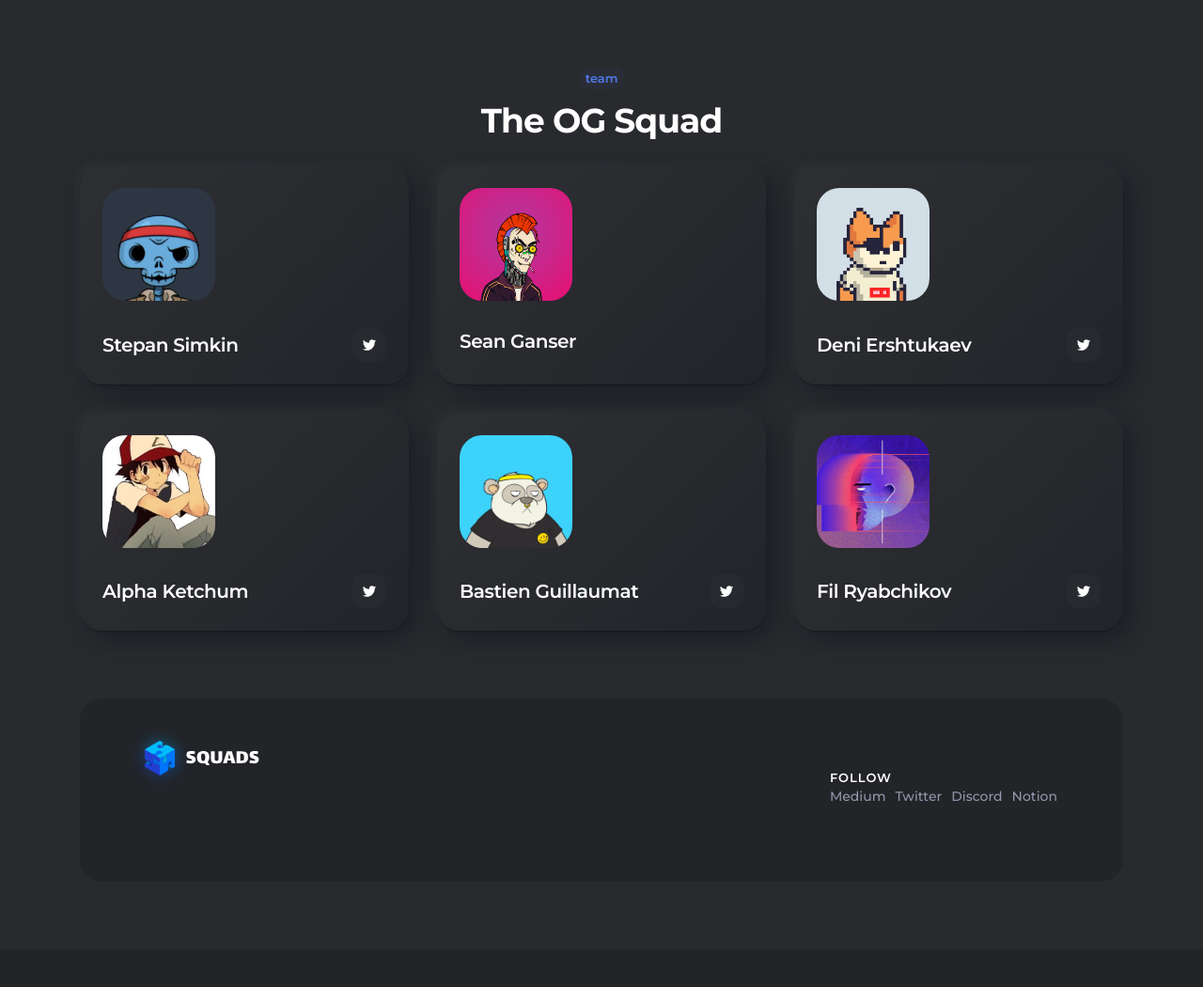
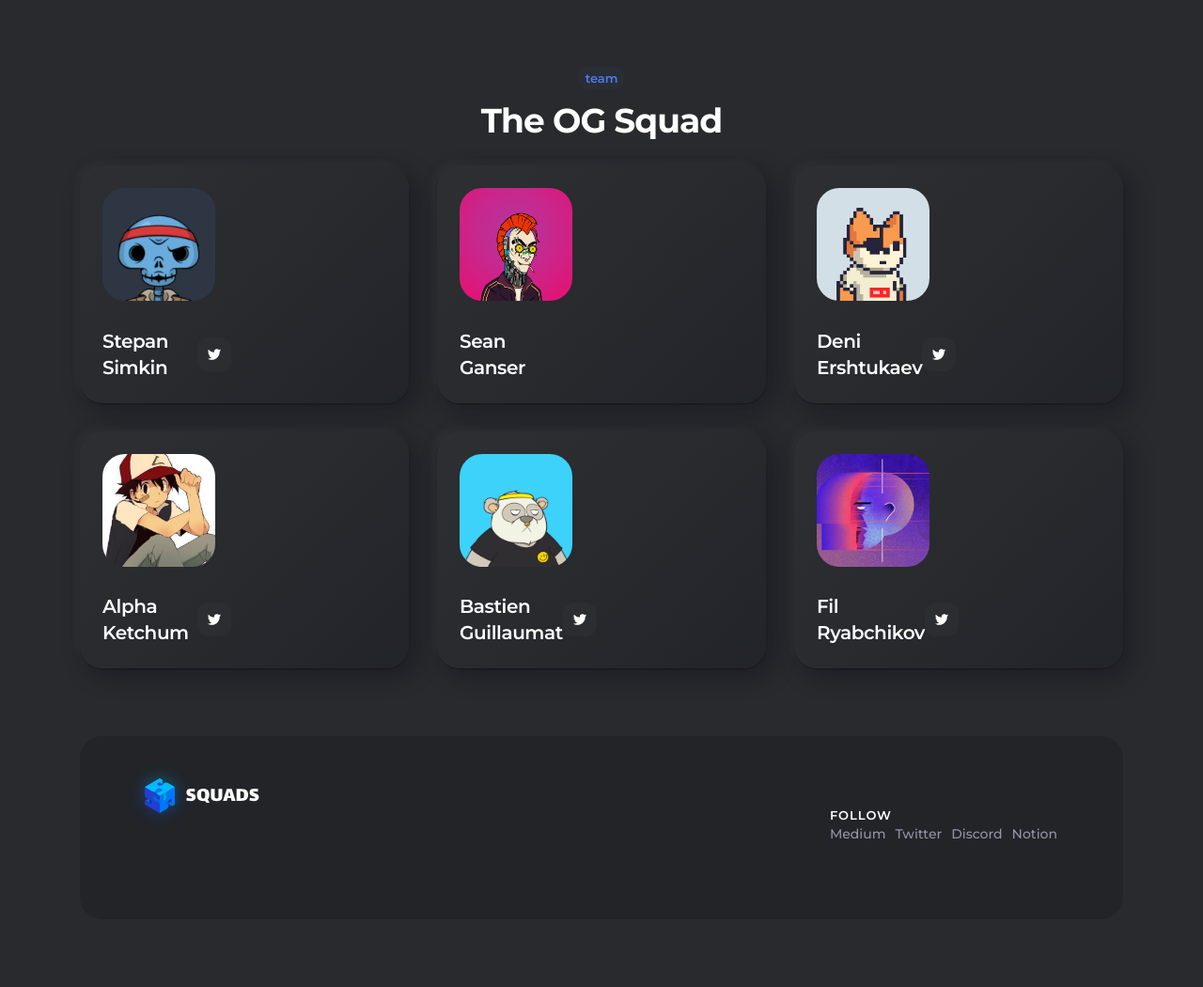
Before and after one commit to Squads-Protocol/squads-protocol.github.io, a PHP site: page / in a window 1280 px wide. Shown: the part 4466-5516 px from the top of the page at 94% size. Before the commit the page ends 5318 px from the top, so only its background shows below. Run offline with PHP 8.4, Linux system fonts and the light colour scheme.

Commit message:
clean layout

```diff
--- a/css/style.css
+++ b/css/style.css
@@ -41,9 +41,9 @@ body {
 }
 
 .flex-vb {
-  display: flex;
+  display: grid;
   align-items: center;
-  justify-content: space-between;
+  grid-template-columns: 1fr 1fr 1fr;
 }
 
 .flex-vb-center {
```
